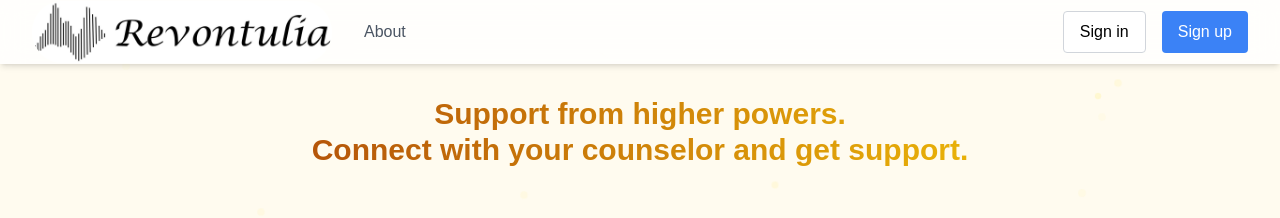
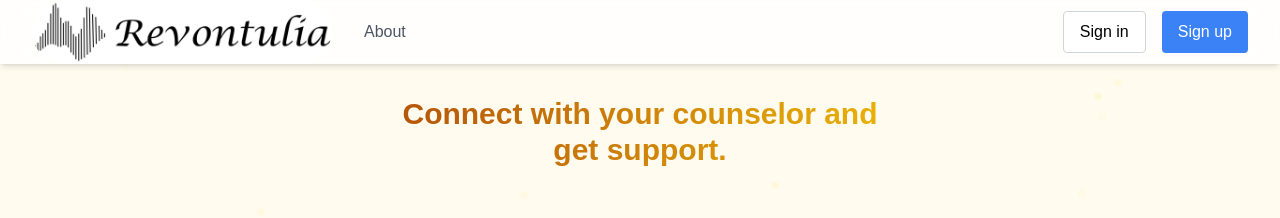
Before and after one commit to alexomaset/lumicula, a Next.js app: page / in a window 1280 px wide. Shown: the top 218 px of the page. Built offline with nearby package versions, Linux system fonts and the light colour scheme; no server answers; the database is empty.

Commit message:
fix(support)!: commented out support from higher powers heading

```diff
--- a/app/page.tsx
+++ b/app/page.tsx
@@ -71,8 +71,8 @@
         {/* Increased z-index and added padding-top */}
         <main className="flex flex-col items-center text-center relative z-50 pt-16">
           <h2 className="text-3xl font-bold mb-12 px-4 text-center bg-gradient-to-r from-amber-700 to-yellow-500 bg-clip-text text-transparent relative">
-            Support from higher powers. <br />
-            Connect with your counselor and get support.
+            {/* Support from higher powers. <br /> */}
+            Connect with your counselor and <br /> get support.
           </h2>
           <div className="grid grid-cols-1 sm:grid-cols-2 md:grid-cols-3 gap-16 mt-8">
             {Array.isArray(characters) && characters.map((character) => (
```
